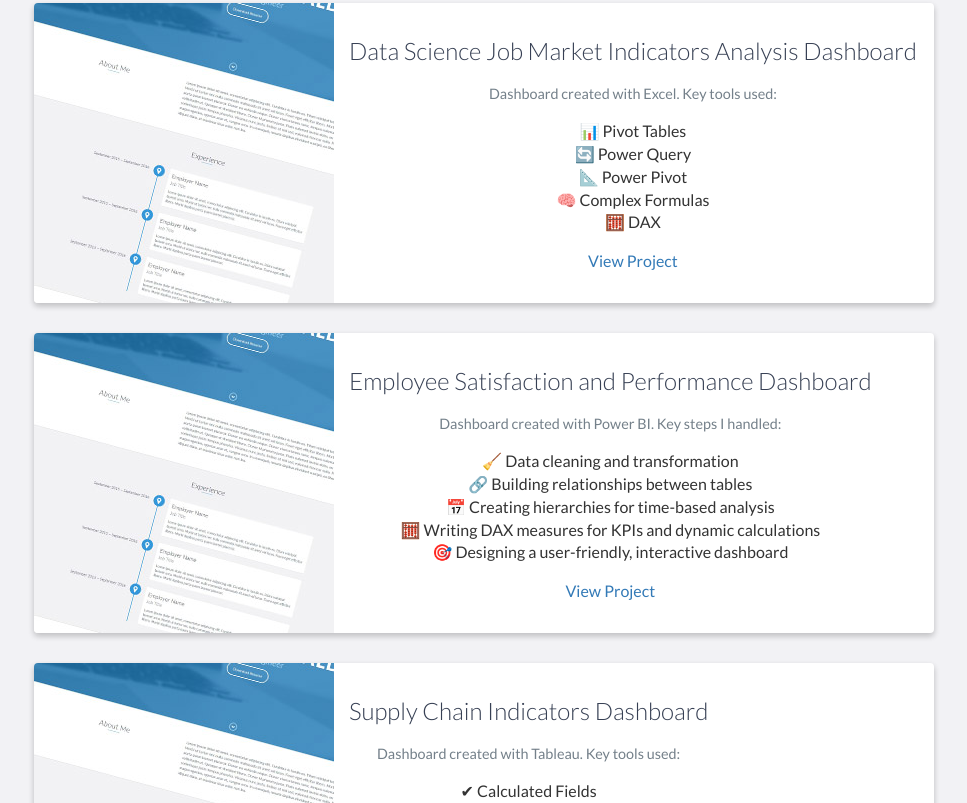
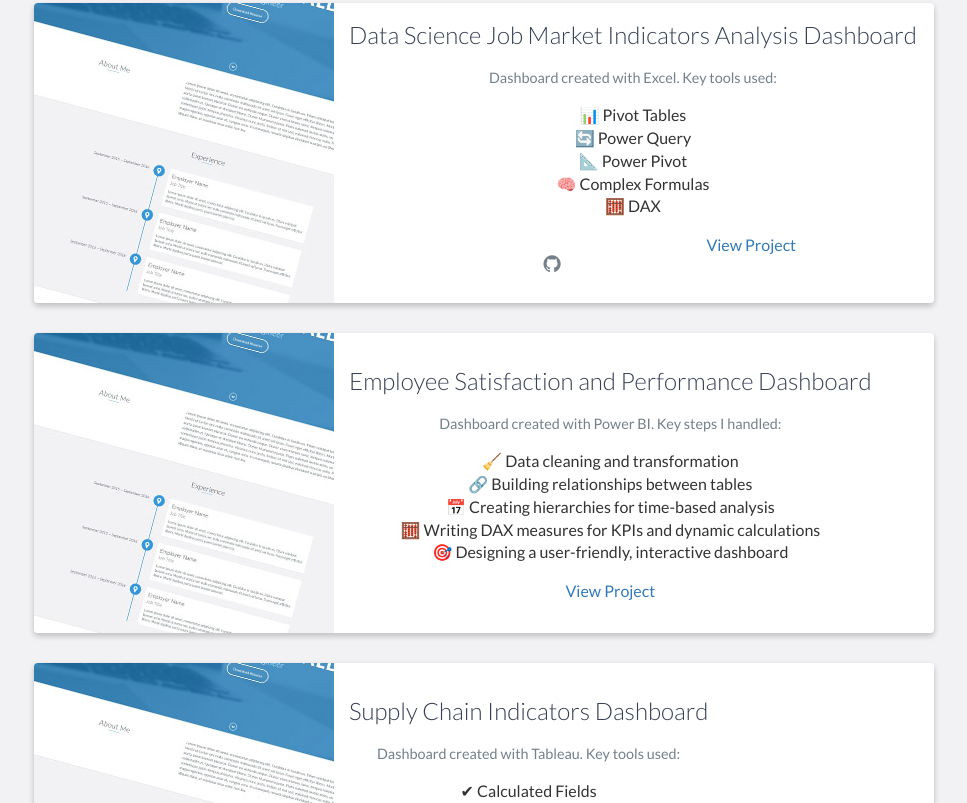
Before and after one commit to Eliyafuso/elianayafusoportfolio.github.io, a website: page index.html in a window 1280 px wide. Shown: the part 3149-3952 px from the top of the page, without its empty margins (156-1123 px from the left). Drawn offline with nearby package versions, Linux system fonts and the light colour scheme.

Commit message:
Update index.html

```diff
--- a/index.html
+++ b/index.html
@@ -191,6 +191,13 @@
                             <li>🧠 Complex Formulas</li>
                             <li>🧮 DAX</li>
                         </ul>
+			<div class="col-sm-5 social">
+		    <ul>
+			<li>
+			    <a href="https://github.com/Eliyafuso/exceldashboard" target="_blank"><i class="fa fa-github" aria-hidden="true"></i></a>
+			</li>
+		    </ul>
+		</div>
                         <a href="https://raw.githubusercontent.com/Eliyafuso/elianayafusoportfolio.github.io/main/images/DashboardExcel3.gif">View Project</a>
                     </div>
                     <!-- End .project-info -->
```
